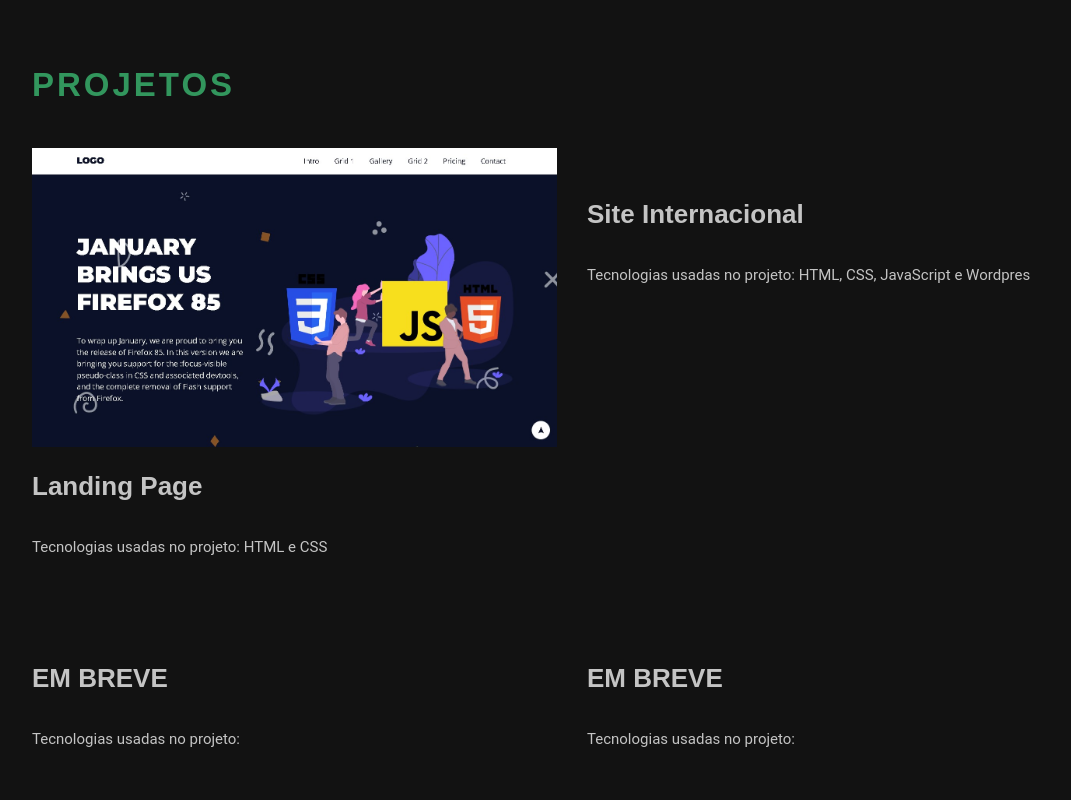
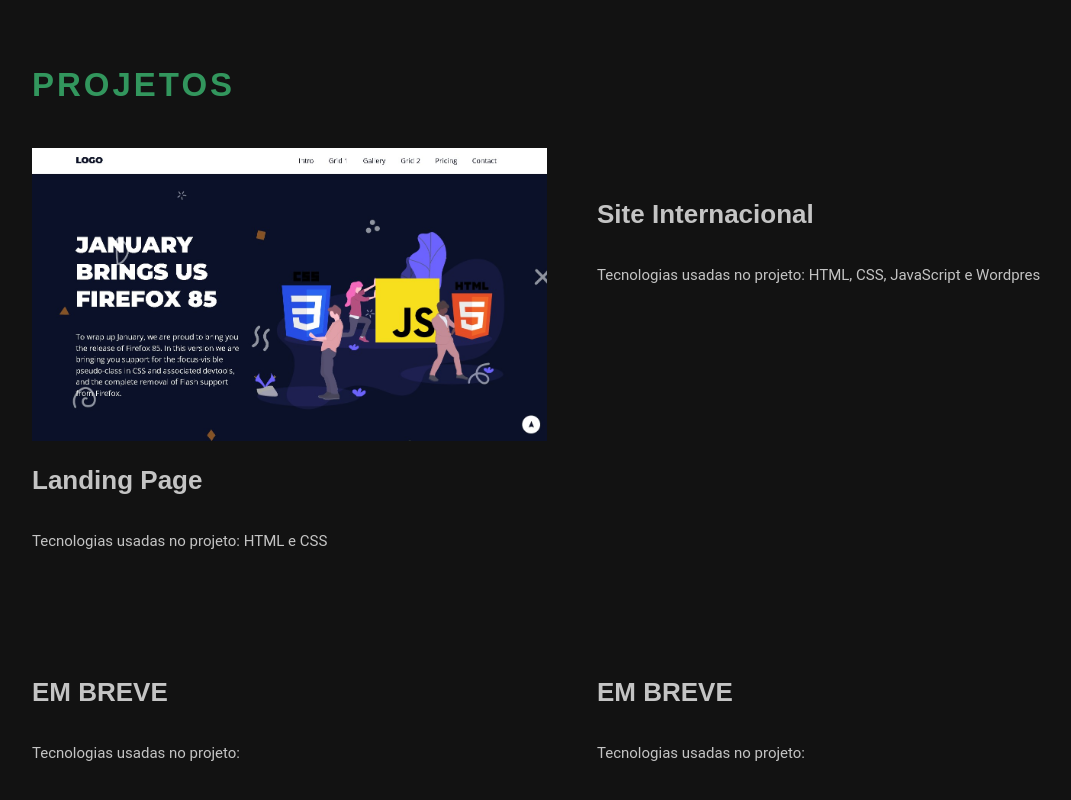
Before and after one commit to svitordias/Portfolio-principal, a plain HTML site: page index.html in a window 1280 px wide. Shown: the part 1678-2478 px from the top of the page, without its empty margins (8-1079 px from the left). Drawn offline with Linux system fonts and the light colour scheme.

Commit message:
Update style.css

```diff
--- a/styles/style.css
+++ b/styles/style.css
@@ -225,7 +225,7 @@
     margin-top: 3rem;
     display: grid;
     grid-template-columns: 1fr 1fr;
-    gap: var(--gap);
+    gap: 5rem;
     margin-bottom: 5rem;
 }
 
```
